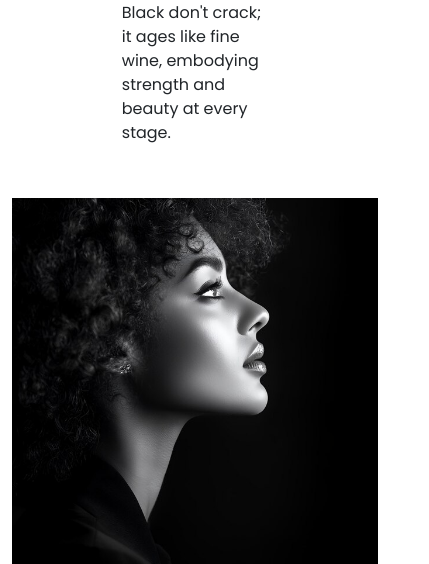
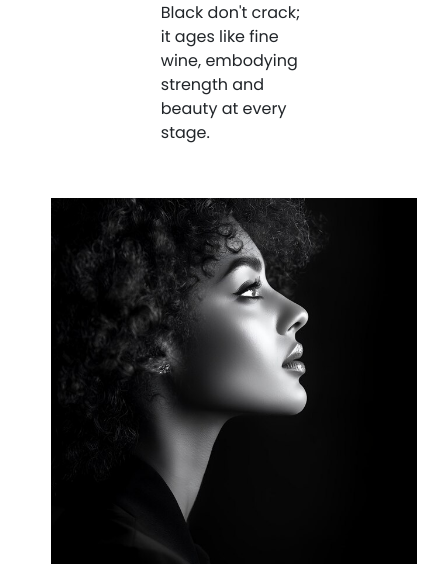
Before and after one commit to Mylifeis-Gorgeous/light-work, a plain HTML site: page index.html in a window 390 px wide. Shown: the part 325-889 px from the top of the page, 429 px wide, since content can reach past the window. Drawn offline with nearby package versions, Linux system fonts and the light colour scheme.

Commit message:
imbalanced on phone

```diff
--- a/style.css
+++ b/style.css
@@ -35,3 +35,9 @@ img{
     overflow: hidden;
 
 }
+@media (max-width: 768px) {
+    .container-fluid {
+        margin-left: 10%;
+        margin-right: 10%;
+    }
+}
```
